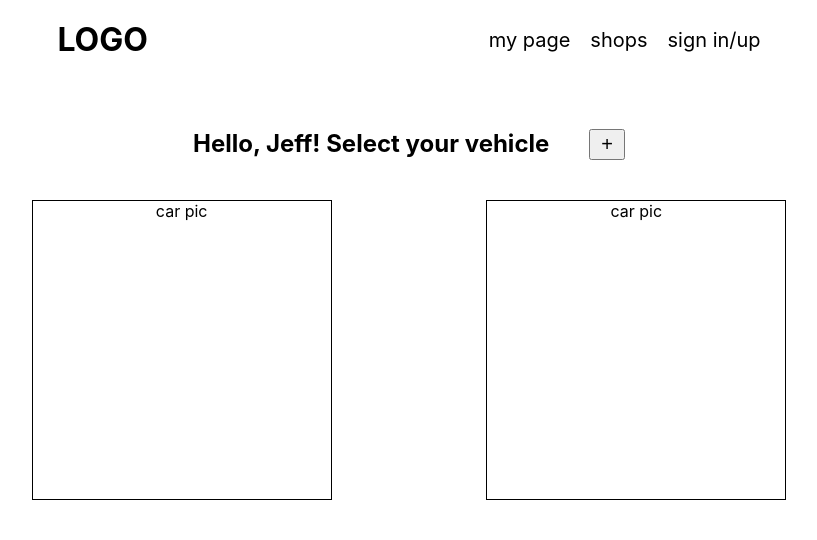
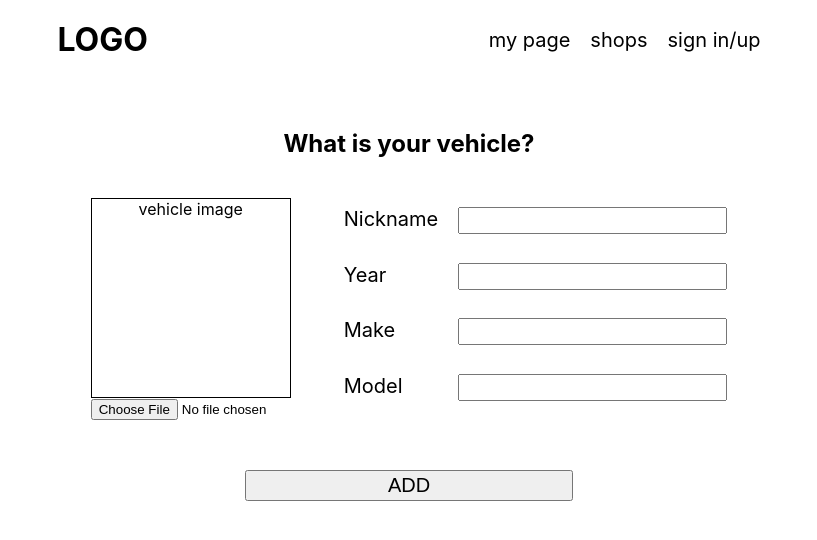
Before and after one commit to jeffk713/my-garage, a React (Create React App) app: page / in a window 1280 px wide. Shown: the top 540 px of the page, without its empty margins (231-1048 px from the left). Built offline with nearby package versions, Linux system fonts and the light colour scheme.

Commit message:
create add-vehicle-page and style it briefly

```diff
--- a/src/App.js
+++ b/src/App.js
@@ -3,6 +3,7 @@ import React from 'react';
 import Navigator from './components/navigator/navigator.component';
 import Homepage from './components/pages/homepage/homepage.component';
 import MyPage from './components/pages/my-page/my-page.component';
+import AddVehiclePage from './components/pages/add-vehicle/add-vehicle-page.component';
 
 import './App.scss';
 
@@ -13,7 +14,8 @@ class App extends React.Component {
         <Navigator />
         <div className='main'>
           {/* <Homepage /> */}
-          <MyPage />
+          {/* <MyPage /> */}
+          <AddVehiclePage />
         </div>
       </div>
     );
--- a/src/App.scss
+++ b/src/App.scss
@@ -9,7 +9,7 @@
 
   .main {
     width: 80vw;
-    margin: 0 auto;
+    margin: 50px auto 0 auto;
   }
 }
 
--- /dev/null
+++ b/src/components/pages/add-vehicle/add-vehicle-page.component.js
@@ -0,0 +1,45 @@
+import React from 'react';
+
+import './add-vehicle-page.styles.scss';
+
+class AddVehiclePage extends React.Component {
+  render() {
+    return (
+      <div className='add-vehicle-page'>
+        <h2 className='add-vehicle-page-banner'>What is your vehicle?</h2>
+
+        <form>
+          <div className='vehicle-input-container'>
+            <div className='vehicle-image-input-box'>
+              <div className='vehicle-image'>vehicle image</div>
+              <input type='file' name='vehicle-image' />
+            </div>
+            <div className='vehicle-info-input-container'>
+              <div className='input-box'>
+                <label for='nickname'>Nickname</label>
+                <input type='text' name='nickname' required />
+              </div>
+              <div className='input-box'>
+                <label for='year'>Year</label>
+                <input type='text' name='year' required />
+              </div>
+              <div className='input-box'>
+                <label for='make'>Make</label>
+                <input type='text' name='make' required />
+              </div>
+              <div className='input-box'>
+                <label for='model'>Model</label>
+                <input type='text' name='model' required />
+              </div>
+            </div>
+          </div>
+          <button className='btn' type='submit'>
+            ADD
+          </button>
+        </form>
+      </div>
+    );
+  }
+}
+
+export default AddVehiclePage;
--- /dev/null
+++ b/src/components/pages/add-vehicle/add-vehicle-page.styles.scss
@@ -0,0 +1,48 @@
+.add-vehicle-page {
+  > form {
+    display: flex;
+    flex-direction: column;
+    width: 80%;
+    margin: 40px auto 0 auto;
+
+    .vehicle-input-container {
+      display: flex;
+      flex-direction: row;
+      justify-content: center;
+      margin-bottom: 50px;
+
+      .vehicle-image-input-box {
+        .vehicle-image {
+          width: 200px;
+          height: 200px;
+          border: solid black 1px;
+        }
+      }
+      .vehicle-info-input-container {
+        display: flex;
+        flex-direction: column;
+        justify-content: space-around;
+        margin: 0;
+        .input-box {
+          display: flex;
+          flex-direction: row;
+          justify-content: space-between;
+
+          font-size: 20px;
+          margin-bottom: 10px;
+
+          > input {
+            margin-left: 20px;
+            font-size: 20px;
+          }
+        }
+      }
+    }
+
+    > button {
+      width: 40%;
+      min-width: 170px;
+      margin: 0 auto;
+    }
+  }
+}
--- a/src/components/pages/my-page/my-page.component.js
+++ b/src/components/pages/my-page/my-page.component.js
@@ -5,7 +5,7 @@ import './my-page.styles.scss';
 const MyPage = () => (
   <div className='my-page'>
     <div className='my-page-header'>
-      <h2 className='my-page-greeting'>Hello, Jeff! Select your vehicle</h2>
+      <h2 className='my-page-banner'>Hello, Jeff! Select your vehicle</h2>
       <button className='btn'>+</button>
     </div>
     <div className='car-picture-container'>
--- a/src/components/pages/my-page/my-page.styles.scss
+++ b/src/components/pages/my-page/my-page.styles.scss
@@ -4,11 +4,11 @@
     flex-direction: row;
     justify-content: center;
 
-    .my-page-greeting {
+    .my-page-banner {
       margin-right: 40px;
     }
   }
-  margin-top: 50px;
+
   .car-picture-container {
     display: flex;
     flex-direction: row;
```
Also changed, not shown: src/components/pages/add-vehicle/add-vehicle.component.js (deleted), src/components/pages/add-vehicle/add-vehicle.styles.scss (deleted).
